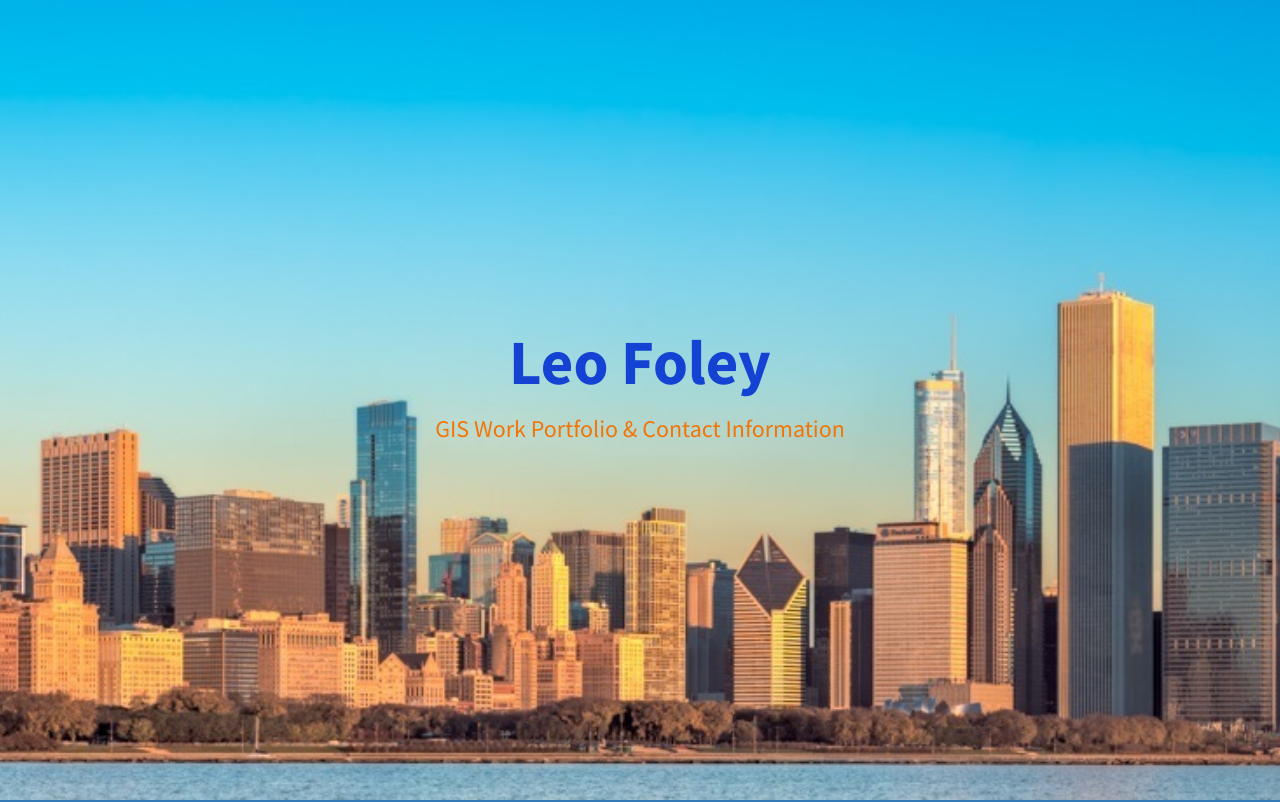
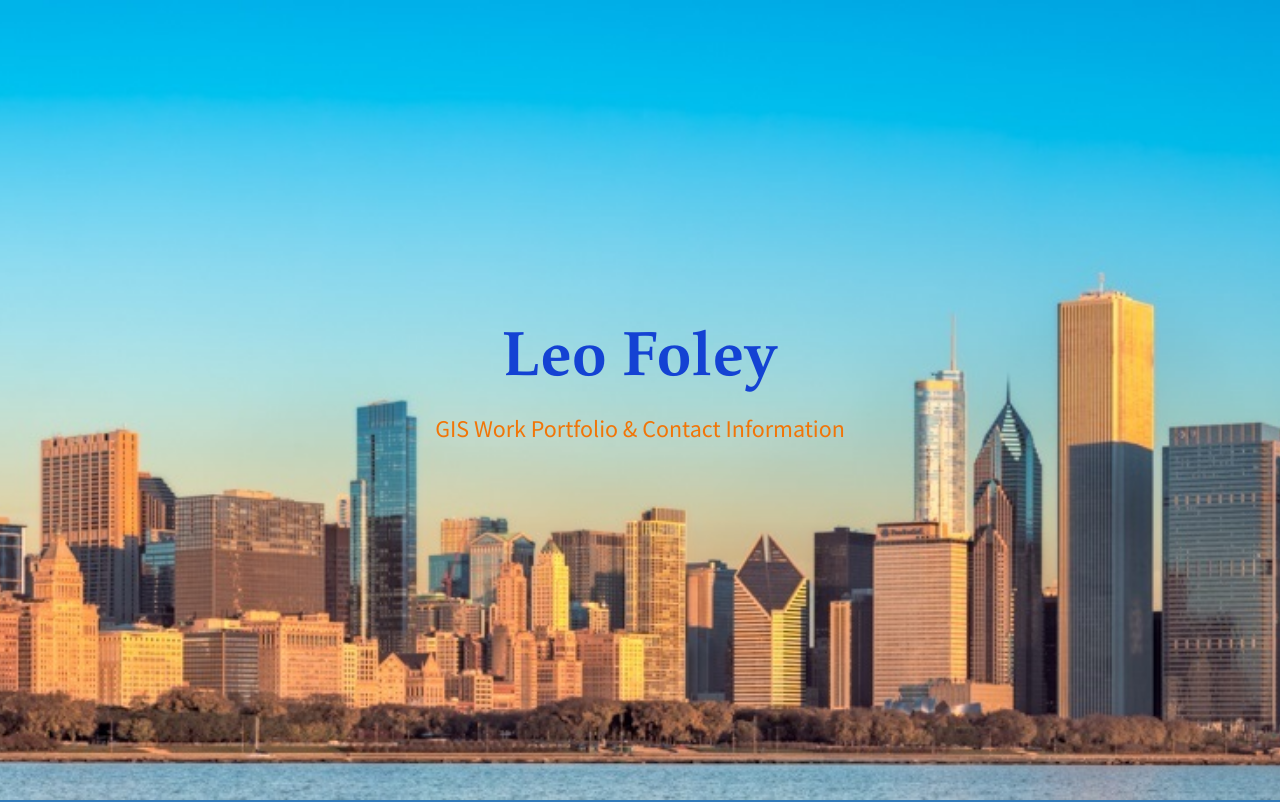
Before and after one commit to ljfoley1/ljfoley1.github.io, a plain HTML site: page index.html in a window 1280 px wide. Shown: the top 802 px of the page. Drawn offline with Linux system fonts and the light colour scheme.

Commit message:
changed header font
changed font to Palatino

```diff
--- a/index.html
+++ b/index.html
@@ -61,7 +61,7 @@
     <!-- Header -->
     <header id="top" class="header">
         <div class="text-vertical-center">
-            <h1 style="color:#1442D3">Leo Foley</h1>
+            <h1 style="color:#1442D3;font-family:Palatino">Leo Foley</h1>
             <h3 style="color:#F17507">GIS Work Portfolio &amp; Contact Information</h3>
             <br>
             <!--<a href="#about" class="btn btn-dark btn-lg">Find Out More</a>-->
```
